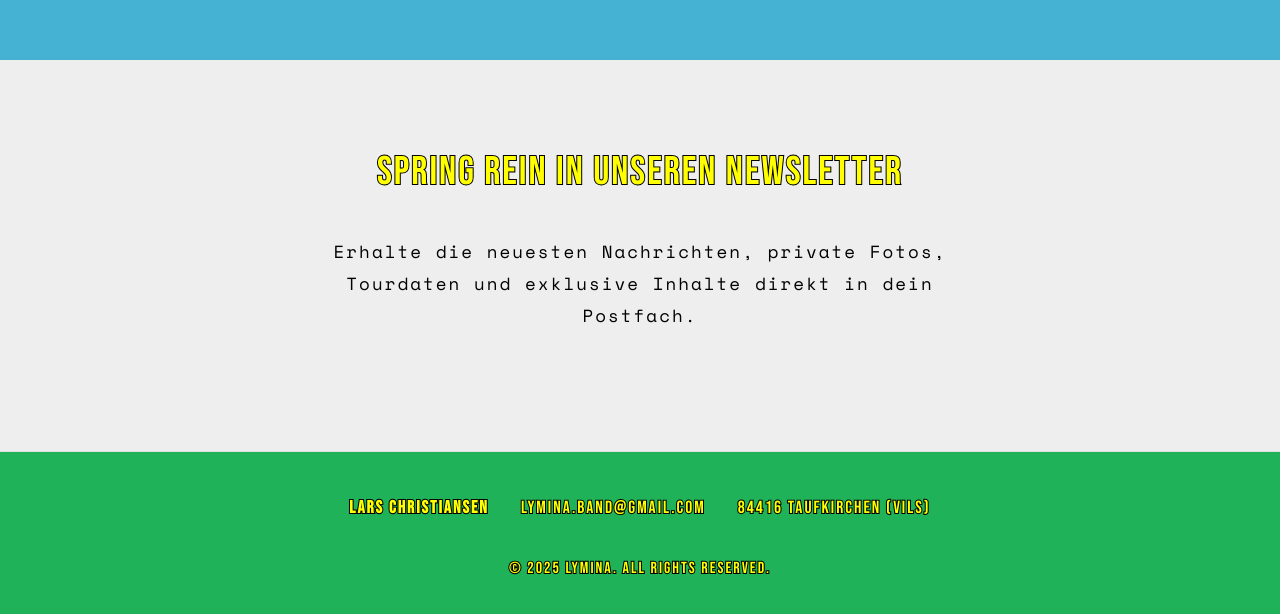
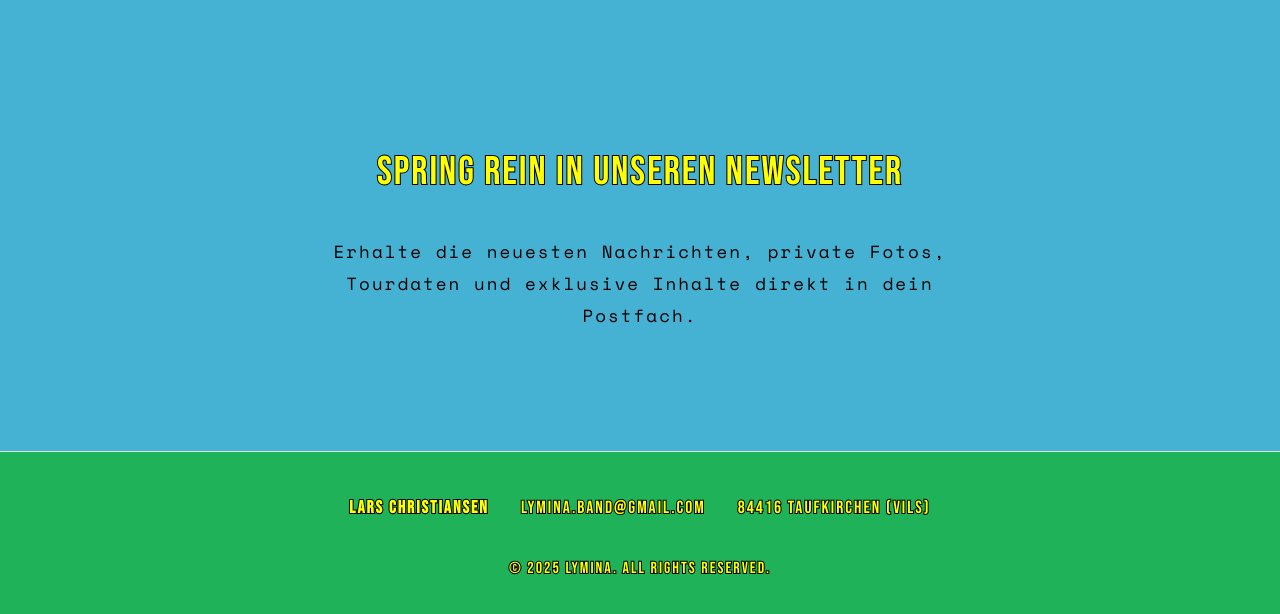
Before and after one commit to schwollie/band-website, a plain HTML site: page index.html in a window 1280 px wide. Shown: the part 3101-3715 px from the top of the page. Drawn offline with nearby package versions, Linux system fonts and the light colour scheme.

Commit message:
change background newsletter

```diff
--- a/css/styles.css
+++ b/css/styles.css
@@ -21,7 +21,7 @@
     --about-bg-color: #d3d3d3;     /* About section background */
     --tour-bg-color: #d3d3d3;                   /* Tour section background - light grey */
     --gallery-bg-color: #d3d3d3; /* Gallery section background */
-    --newsletter-bg-color: #eeeeee; /* Newsletter section background */
+    --newsletter-bg-color: #eeeeee00; /* Newsletter section background */
     --footer-bg-color:  #20b258;                 /* Footer background - medium grey */
 
     /* Legacy colors for transition (will be replaced gradually) */
```
